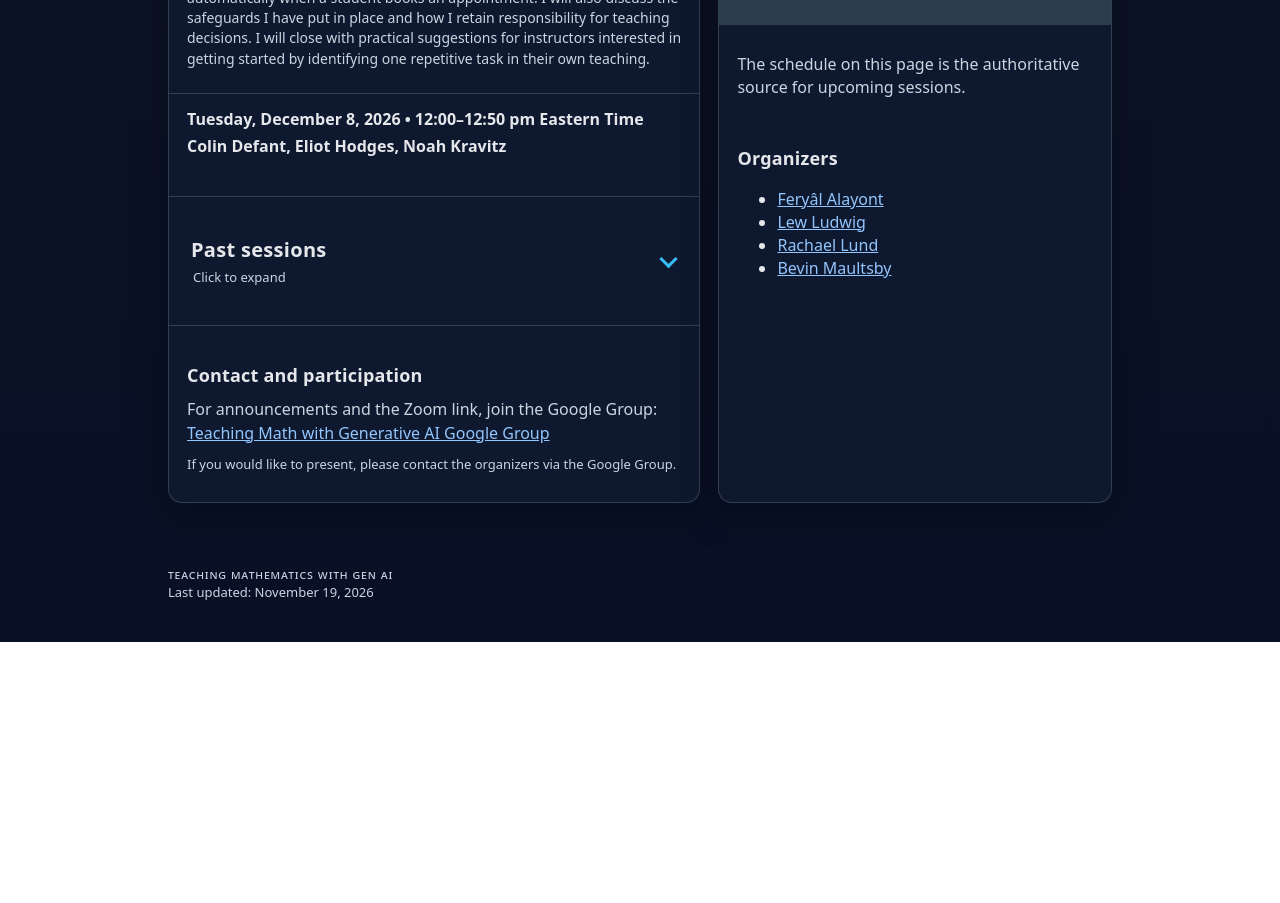
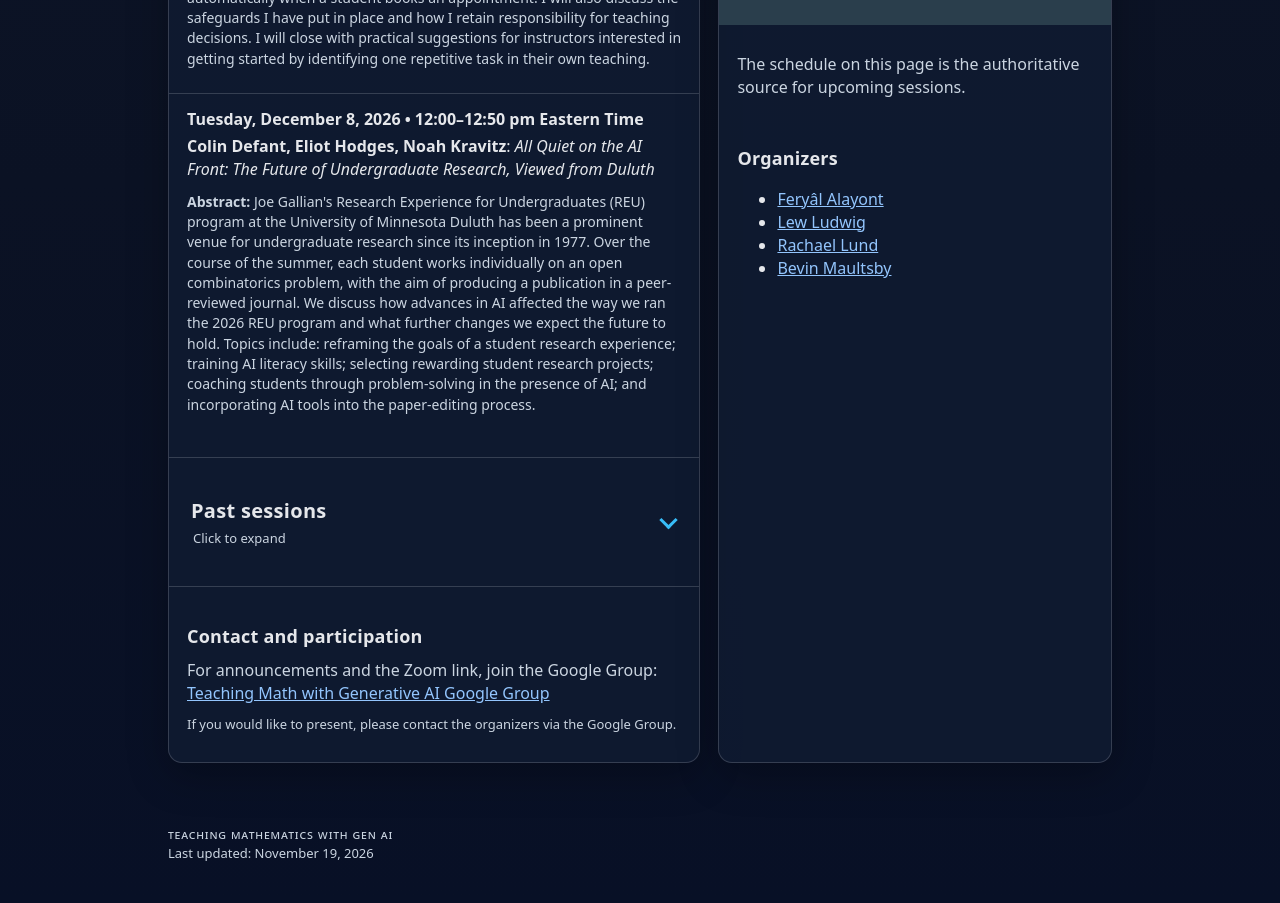
Before and after one commit to teaching-math-with-gen-ai/teaching-math-with-gen-ai.github.io, a plain HTML site: page index.html in a window 1280 px wide. Shown: the part 900-1803 px from the top of the page. Before the commit the page ends 1542 px from the top, so only its background shows below. Drawn offline with Linux system fonts and the light colour scheme.

Commit message:
Add December 8 REU group talk details

```diff
--- a/index.html
+++ b/index.html
@@ -359,7 +359,11 @@
 <div class="event">
   <div class="when">Tuesday, December 8, 2026 • 12:00–12:50 pm Eastern Time</div>
   <div class="talk">
-    <strong>Colin Defant, Eliot Hodges, Noah Kravitz</strong>
+    <strong>Colin Defant, Eliot Hodges, Noah Kravitz</strong>:
+    <em>All Quiet on the AI Front: The Future of Undergraduate Research, Viewed from Duluth</em>
+  </div>
+  <div class="meta">
+    <p><strong>Abstract:</strong> Joe Gallian's Research Experience for Undergraduates (REU) program at the University of Minnesota Duluth has been a prominent venue for undergraduate research since its inception in 1977. Over the course of the summer, each student works individually on an open combinatorics problem, with the aim of producing a publication in a peer-reviewed journal. We discuss how advances in AI affected the way we ran the 2026 REU program and what further changes we expect the future to hold. Topics include: reframing the goals of a student research experience; training AI literacy skills; selecting rewarding student research projects; coaching students through problem-solving in the presence of AI; and incorporating AI tools into the paper-editing process.</p>
   </div>
 </div>
 
```
